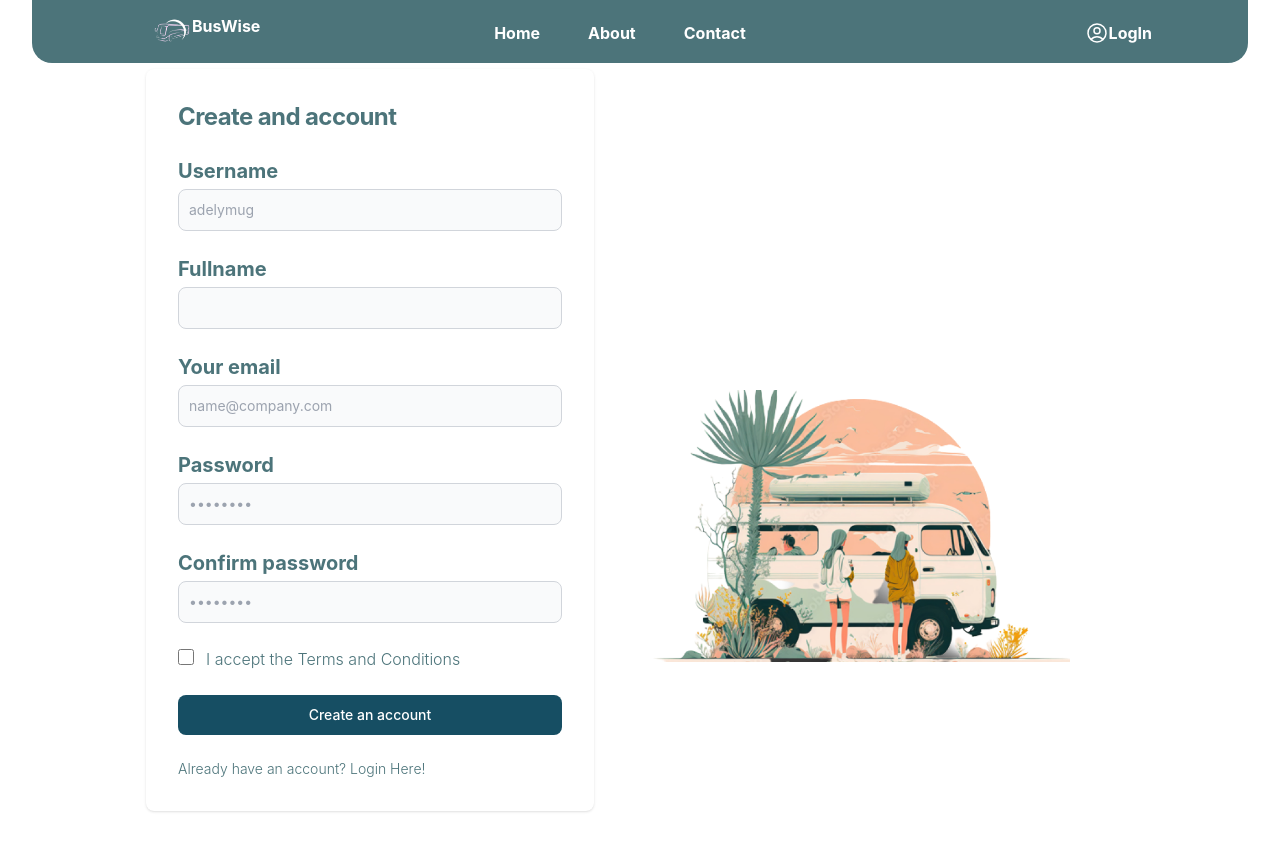
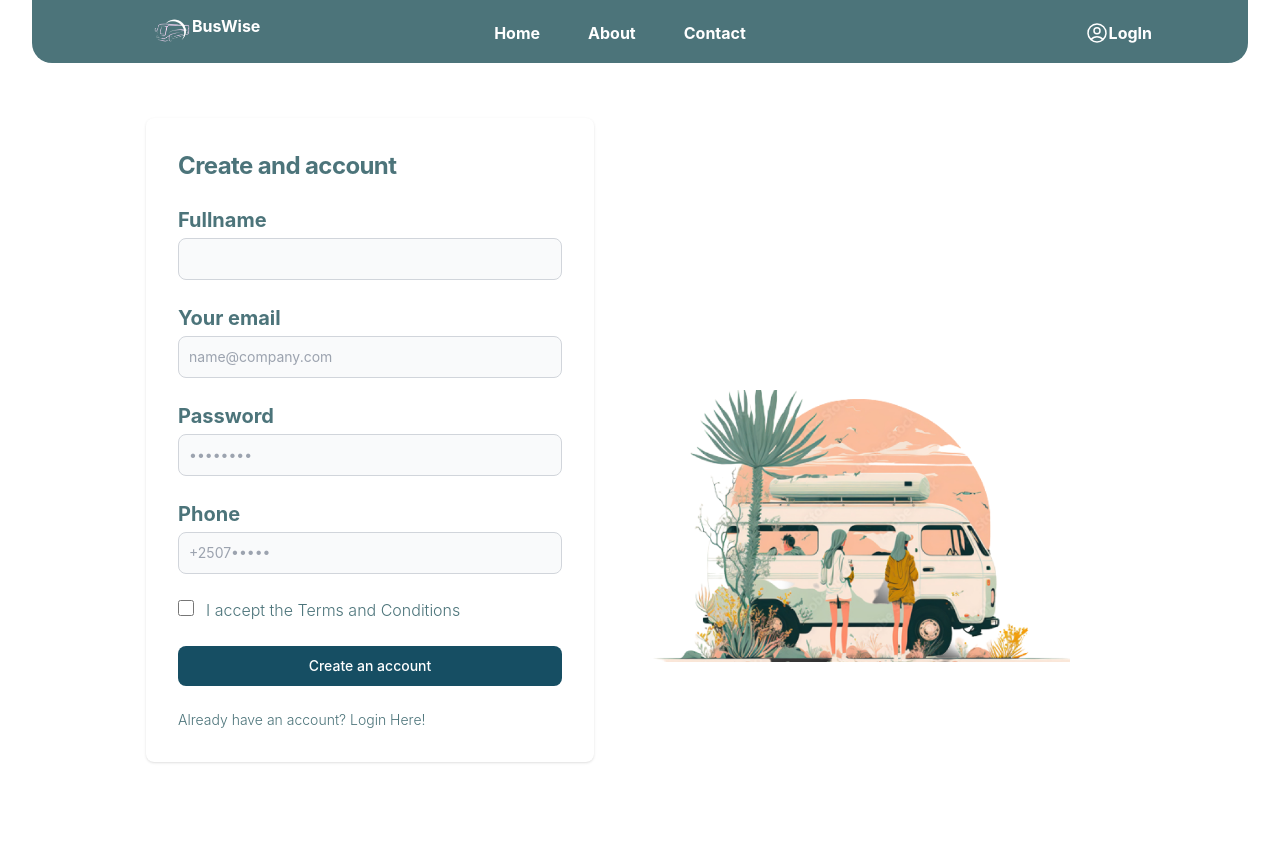
Before and after one commit to AdelineA/ticketBooking-Frontend, a React (Create React App) app: page /signup in a window 1280 px wide. Shown: the top 850 px of the page. Built offline with nearby package versions, Linux system fonts and the light colour scheme.

Commit message:
signup validation

```diff
--- a/package.json
+++ b/package.json
@@ -6,7 +6,7 @@
     "@testing-library/jest-dom": "^5.16.5",
     "@testing-library/react": "^13.4.0",
     "@testing-library/user-event": "^13.5.0",
-    "axios": "^1.3.4",
+    "axios": "^1.3.5",
     "react": "^18.2.0",
     "react-dom": "^18.2.0",
     "react-icons": "^4.8.0",
--- a/src/Components/Footer.jsx
+++ b/src/Components/Footer.jsx
@@ -1,9 +1,9 @@
 import React, { useState } from "react";
 import { NavLink } from "react-router-dom";
-import { AiFillTwitterCircle } from "react-icons/ai";
-import { BsInstagram} from "react-icons/bs";
-import { AiFillFacebook} from "react-icons/ai";
-import { BsTelegram} from "react-icons/bs";
+// import { AiFillTwitterCircle } from "react-icons/ai";
+// import { BsInstagram} from "react-icons/bs";
+// import { AiFillFacebook} from "react-icons/ai";
+// import { BsTelegram} from "react-icons/bs";
 import Car from "../imgs/Car.png";
 
 import "./Home.css";
@@ -43,28 +43,28 @@ export default function Footer() {
         >
           Social Media
           {areShown && (
-            <div class="py-3">
-              <div className="twiter">
+            <div class="py-3 w-fit">
+              <div class="">
                 <NavLink to="#">
-                  <AiFillTwitterCircle class="w-8 h-8" />
+                  {/* <AiFillTwitterCircle class="w-8 h-8" /> */}
                   Twitter
                 </NavLink>
               </div>
-              <div>
+              <div class="flex">
                 <NavLink to="#">
-                <BsInstagram class="w-8 h-8" />
+                {/* <BsInstagram class="w-8 h-8" />   */}
                 Instagram
                 </NavLink>
               </div>
               <div class="flex">
                 <NavLink class="flex">
-                <AiFillFacebook class="w-8 h-8"/>
+                {/* <AiFillFacebook class="w-8 h-8"/> */}
                 Facebook
                 </NavLink>
               </div>
-              <div>
+              <div class="flex">
                 <NavLink>
-                <BsTelegram class="w-8 h-8"/>
+                {/* <BsTelegram class="w-8 h-8"/> */}
                 Telegram
                 </NavLink>
               </div>
--- a/src/Components/Login/Signup.jsx
+++ b/src/Components/Login/Signup.jsx
@@ -1,9 +1,33 @@
-import React from "react";
+import React, { useState } from "react";
+import axios from "axios";
 import { NavLink } from "react-router-dom";
 import Person from '../../imgs/Person.png'
 
 
+
 export default function Signup() {
+  const [values,setValues]= useState({
+    name:'',
+    email:'',
+    password:''
+  })
+  const handleChange = (e) =>{
+    setValues({...values,[e.target.name]:[e.target.value]})
+  }
+  const handleSubmit = (e)=>{
+    e.preventDefault();
+    axios.post('http://localhost:5000',{
+      headers:{
+        'content-type': 'application/json',
+      },
+      body: JSON.stringify({values})
+    })
+    .then(res => res.json())
+    .then((data) =>{
+      console.log(data)
+    })
+    .catch(err => console.log(err));
+  }
   return (
     <div>
       <section class="c1 ml-32 py-10 ">
@@ -13,27 +37,15 @@ export default function Signup() {
               <h1 class="text-xl font-bold leading-tight tracking-tight md:text-2xl colo">
                 Create and account
               </h1>
-              <form class="space-y-4 md:space-y-6" action="#">
-              <div>
-                  <label for="email" class="block mb-1 text-xl font-bold colo ">
-                    Username
-                  </label>
-                  <input
-                    type="text"
-                    name="text"
-                    id="text"
-                    class="bg-gray-50 border border-gray-300 text-gray-900 sm:text-sm rounded-lg block w-full p-2.5 "
-                    placeholder="adelymug"
-                    required=""
-                  />
-                </div>
+              <form onSubmit={handleSubmit} class="space-y-4 md:space-y-6" action="#">
                 <div>
-                  <label for="email" class="block mb-1 text-xl font-bold colo ">
+                  <label for="name" class="block mb-1 text-xl font-bold colo ">
                     Fullname
                   </label>
                   <input
                     type="text"
-                    name="text"
+                    name="name"
+                    onChange={handleChange}
                     id="text"
                     class="bg-gray-50 border border-gray-300 text-gray-900 sm:text-sm rounded-lg block w-full p-2.5 "
                     placeholder=""
@@ -47,6 +59,7 @@ export default function Signup() {
                   <input
                     type="email"
                     name="email"
+                    onChange={handleChange}
                     id="email"
                     class="bg-gray-50 border border-gray-300 text-gray-900 sm:text-sm rounded-lg block w-full p-2.5 "
                     placeholder="name@company.com"
@@ -63,25 +76,27 @@ export default function Signup() {
                   <input
                     type="password"
                     name="password"
+                    onChange={handleChange}
                     id="password"
+                    class="bg-gray-50 border border-gray-300 sm:text-sm rounded-lg block w-full p-2.5"
                     placeholder="••••••••"
-                    class="bg-gray-50 border border-gray-300 sm:text-sm rounded-lg block w-full p-2.5"
                     required=""
                   />
                 </div>
                 <div>
                   <label
-                    for="confirm-password"
+                    for="phone"
                     class="block mb-1 text-xl font-bold colo"
                   >
-                    Confirm password
+                    Phone
                   </label>
                   <input
-                    type="confirm-password"
-                    name="confirm-password"
-                    id="confirm-password"
-                    placeholder="••••••••"
+                    type="number"
+                    name="phone_number"
+                    onChange={handleChange}
+                    id="phone_number"
                     class="bg-gray-50 border border-gray-300 text-gray-900 sm:text-sm rounded-lg  block w-full p-2.5"
+                    placeholder="+2507•••••"
                     required=""
                   />
                 </div>
```
Also changed, not shown: 1 other file (tests, documents, lock files or other folders).
